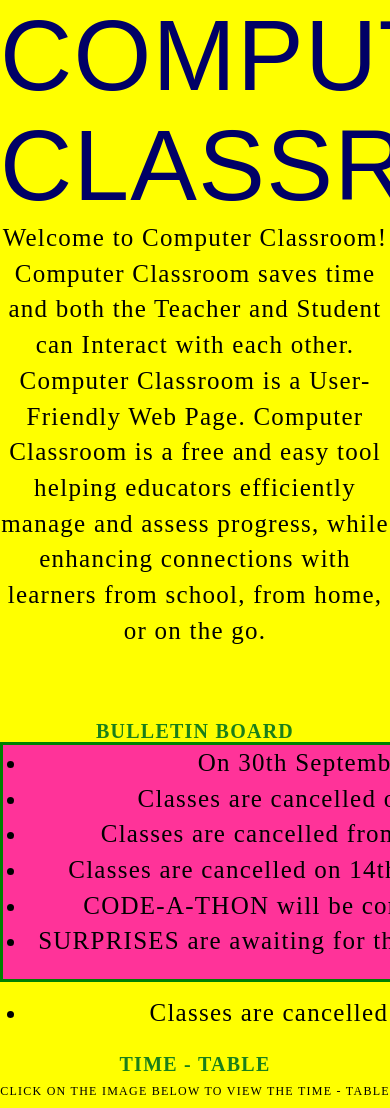
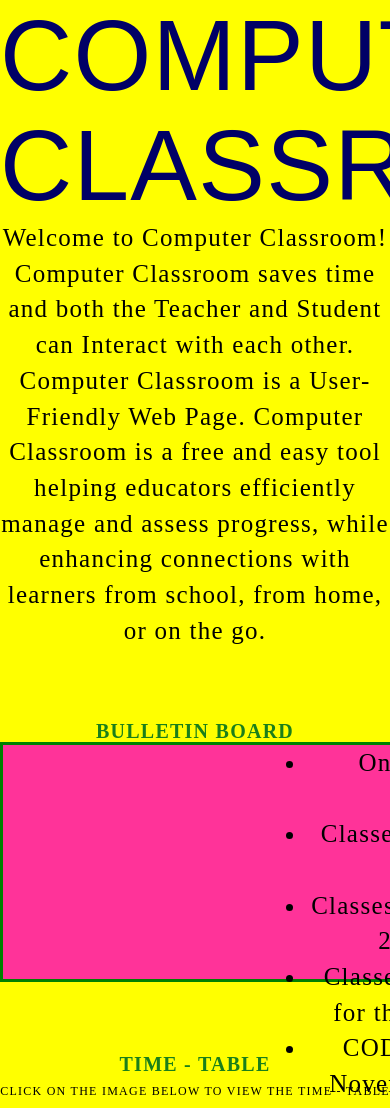
Before and after one commit to NAV0MITA11GHOSHAL/Computer-Classroom, a PHP site: page / in a window 390 px wide; the page is wider, and only the part inside the window is pictured. Shown: the top 1108 px of that part. Run offline with PHP 8.4, Linux system fonts and the light colour scheme; grey boxes are pictures that could not be loaded.

Commit message:
Update responsive.css

```diff
--- a/responsive.css
+++ b/responsive.css
@@ -2,6 +2,14 @@
 @media all and (max-width: 1000px) {
   h2 {
     font-size: 20px;
+  }
+  .flex-list {
+    display: flex;
+    flex-wrap: wrap;
+  }
+  .flex-list li {
+    flex: auto;
+    width: 50%;
   }
 }
 
@@ -10,6 +18,12 @@
   .container {
     text-align: center;
   }
+  .flex-list {
+    flex-direction: column;
+  }
+  .flex-list li {
+    margin: 0 auto;
+  }
   footer {
     text-align: center;
   }
```
